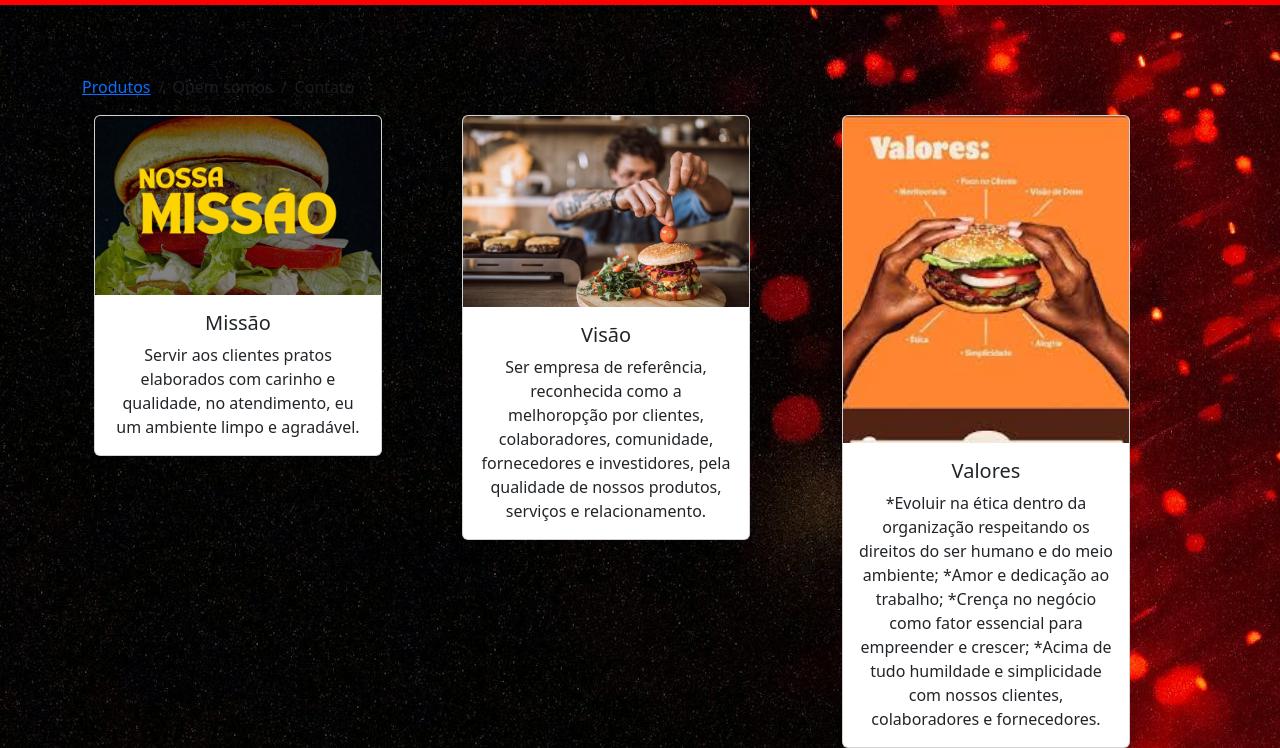
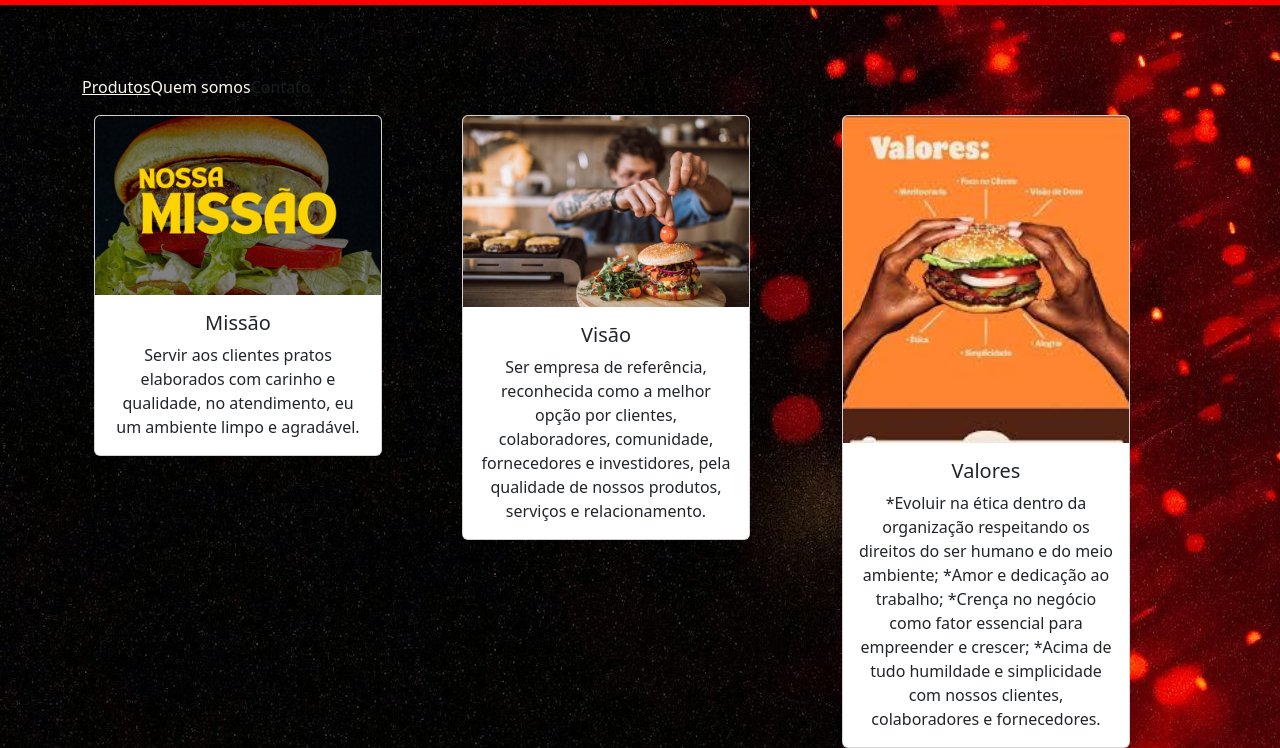
Before and after one commit to Brumarasilva/site-bootstrap, a plain HTML site: page quemsomos.html in a window 1280 px wide. Shown: the part 91-839 px from the top of the page. Drawn offline with nearby package versions, Linux system fonts and the light colour scheme.

Commit message:
alterando arquivo

```diff
--- a/quemsomos.html
+++ b/quemsomos.html
@@ -7,10 +7,11 @@
     <title>BurguerFood</title>
     <link href="https://cdn.jsdelivr.net/npm/bootstrap@5.3.3/dist/css/bootstrap.min.css" rel="stylesheet"
         integrity="sha384-QWTKZyjpPEjISv5WaRU9OFeRpok6YctnYmDr5pNlyT2bRjXh0JMhjY6hW+ALEwIH" crossorigin="anonymous">
+    <link href="styles.css" rel="stylesheet">
 
 </head>
 
-<link href="styles.css" rel="stylesheet">
+
 
 <body>
     <header>
@@ -66,7 +67,7 @@
         <div class="container text-center">
             <ol class="breadcrumb">
                 <li class="breadcrumb-item"><a href="produtos.html">Produtos</a></li>
-                <li class="breadcrumb-item active" aria-current="page">Quem somos</li>
+                <li class="breadcrumb-category" aria-current="page">Quem somos</li>
                 <li class="breadcrumb-item active" aria-current="page">Contato</li>
             </ol>
             <div class="row">
@@ -101,7 +102,7 @@
                             <h5 class="card-title">Visão</h5>
                             <p class="card-text">
 
-                                Ser empresa de referência, reconhecida como a melhoropção por clientes, colaboradores,
+                                Ser empresa de referência, reconhecida como a melhor opção por clientes, colaboradores,
                                 comunidade,
                                 fornecedores e investidores, pela qualidade de nossos produtos, serviços e
                                 relacionamento.
--- a/styles.css
+++ b/styles.css
@@ -26,6 +26,10 @@ body {
     /* Cor vermelha */
 }
 
-.breadcrumb {
-    color: rgb(230, 240, 226);
+.breadcrumb a {
+    color:floralwhite; /* Muda a cor do texto para branco */
+
 }
+.breadcrumb-category {
+    color:floralwhite;
+}
```
Also changed, not shown: contato.html (+9 -6 lines), index.html (+2 -1 lines), produtos.html (+2 -1 lines).
